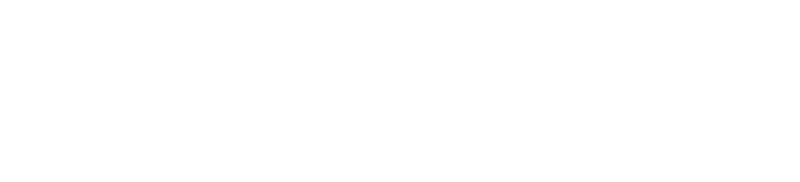
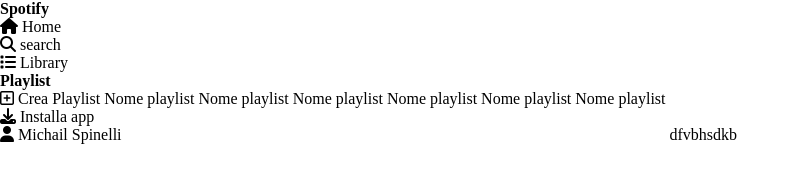
Before and after one commit to MichailSpinelli/html-css-spotifyweb, a plain HTML site: page index.html in a window 1280 px wide. Shown: the whole page, without its empty margins (0-800 px from the left). Drawn offline with Linux system fonts and the light colour scheme.

Commit message:
bozza main left

```diff
--- a/index.html
+++ b/index.html
@@ -3,10 +3,127 @@
 <head>
     <meta charset="UTF-8">
     <meta name="viewport" content="width=device-width, initial-scale=1.0">
-    <title>Document</title>
+    <title>Spotify</title>
     <link rel="stylesheet" href="style.css"/>
+    <script src="https://kit.fontawesome.com/a97229ce96.js" crossorigin="anonymous"></script>
 </head>
 <body>
+    <main>
 
+        <!--PARTE DI SINISTRA-->
+        <div class="main-left">
+
+
+            <!--PARTE DI RICERCA-->
+            <div class="search-bar">
+
+                <div class="logo-spotify">
+
+                    <h1>
+                        Spotify
+                    </h1>
+                </div>
+
+                <div class="search-song">
+
+                    <div class="home">
+                        <i class="fa-solid fa-house"></i>
+                        <span>
+                            Home
+                        </span>
+                    </div>
+
+                    <div class="search">
+                        <i class="fa-solid fa-magnifying-glass"></i>
+                        <span>
+                            search
+                        </span>
+                    </div>
+
+                    <div class="library">
+                        <i class="fa-solid fa-list"></i>
+                        <span>
+                            Library
+                        </span>
+                    </div>
+
+                </div>
+
+            </div>
+
+
+            <!--RACCOLTA DI PLAYLIST-->
+
+
+            <div class="playlist">
+
+                <h2>
+                    Playlist
+                </h2>
+
+                <span>
+                    <i class="fa-regular fa-square-plus"></i>
+                    Crea Playlist
+                </span>
+
+                <span>
+                    Nome playlist
+                </span>
+
+                <span>
+                    Nome playlist
+                </span>
+
+                <span>
+                    Nome playlist
+                </span>
+
+                <span>
+                    Nome playlist
+                </span>
+
+                <span>
+                    Nome playlist
+                </span>
+
+                <span>
+                    Nome playlist
+                </span>
+
+
+            </div>
+
+
+            <!--FOOTER DELLA BARRA DI SINISTRA-->
+            <div class="main-tail">
+
+                <span>
+                    <i class="fa-solid fa-download"></i>
+                    Installa app
+                </span>
+
+                <hr>
+
+                <div class="profilo">
+                    <i class="fa-solid fa-user"></i>
+                    Michail Spinelli
+                </div>
+            </div>
+        </div>
+
+
+        <!--PARTE DI DESTRA-->
+
+        <div class="main-right">
+            dfvbhsdkb
+
+        </div>
+    </main>
+
+
+    <!--PARTE FINALE-->
+    <footer>
+
+    </footer>
 </body>
 </html>
--- a/style.css
+++ b/style.css
@@ -1,7 +1,39 @@
 *{
     padding: 0px;
     margin: 0px;
+    border: 0;
+    font-size: 100%;
 }
+
+/*
+    GENERAL
+*/
+
+.main-left{
+    display: inline-block;
+}
+
+.main-right{
+    display: inline-block;
+}
+
+.logo-spotify{
+    width: 50px;
+}
+
+.logo-spotify > img{
+    width: 100%;
+}
+
+
+
+/*
+    MAIN
+*/
+
+/*
+    FOOTER
+*/
 
 
 /* Caso base: sopra i 1100px */
```
Also changed, not shown: spotify/img/spotify-logo.png (added).
